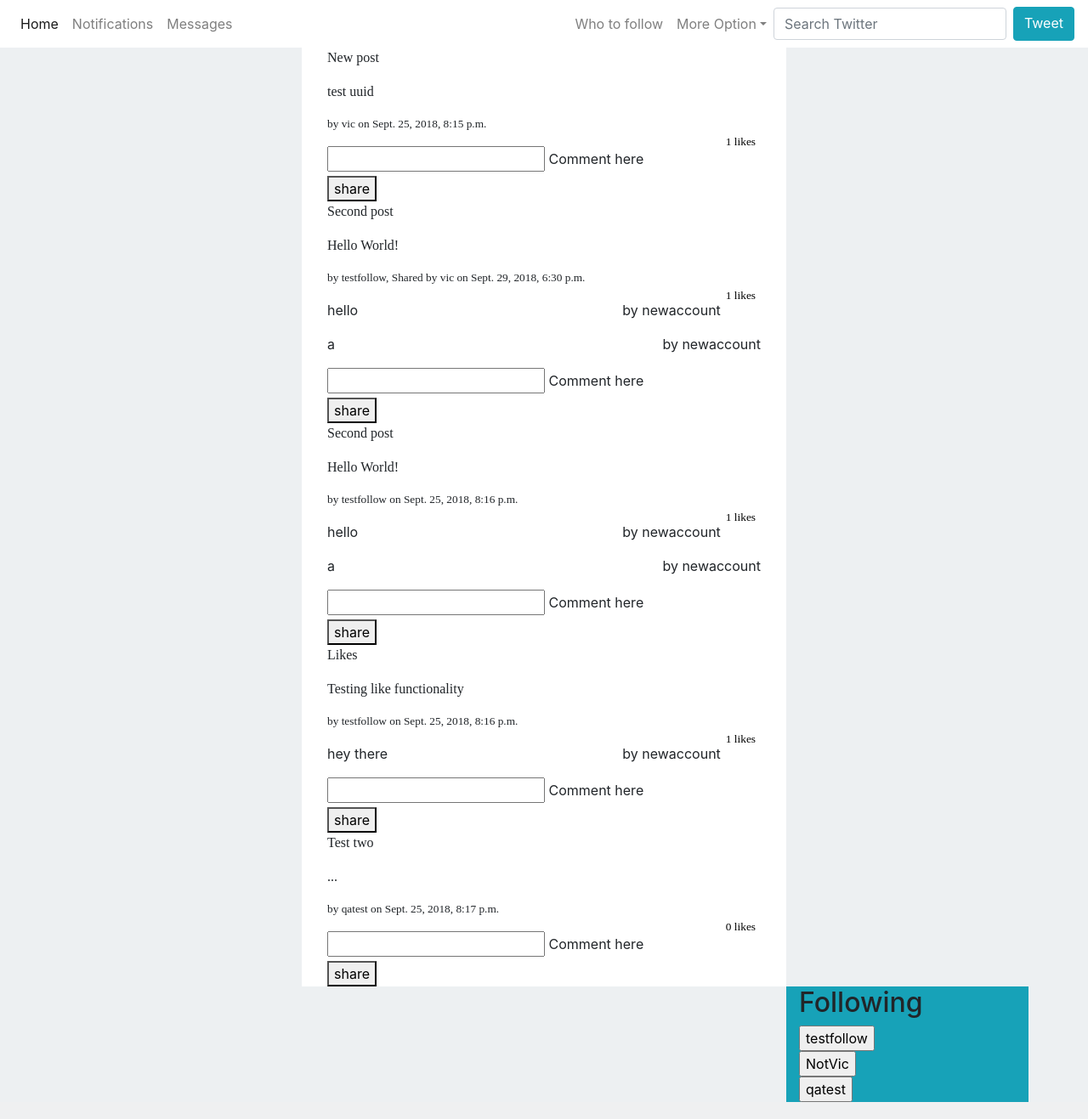
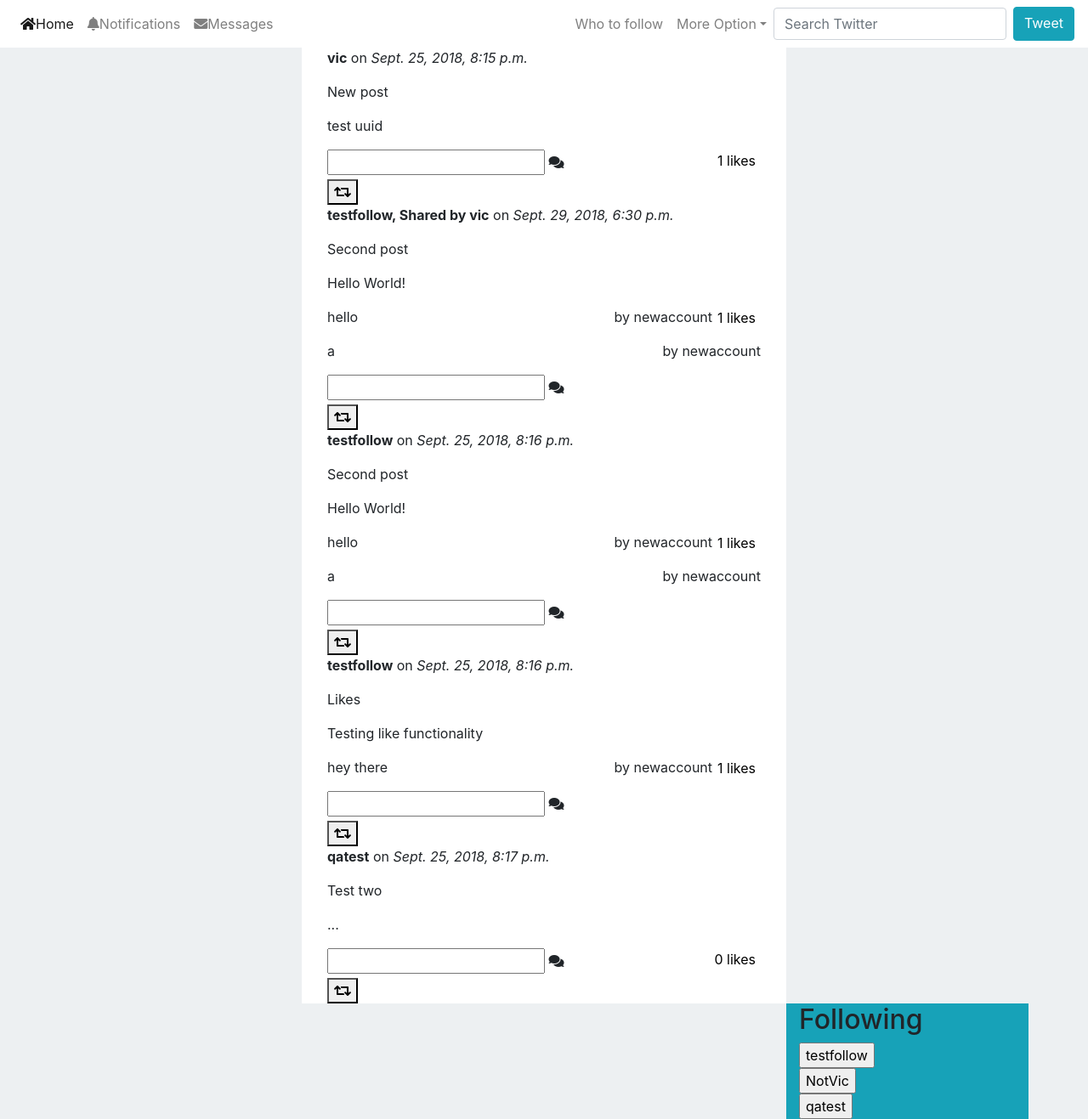
Before and after one commit to DataLabPSU/Social-Network-Analysis, a Django app: page / in a window 1280 px wide. Shown: the whole page at 85% size. Run offline with Django 3.2, Linux system fonts and the light colour scheme; a user stored in the database is signed in; data comes from the database, SQL or seed files in the repository; some libraries are stand-ins or nearby versions.

Commit message:
added new css
added icons on navbar and homepage

```diff
--- a/twitterclone/templates/twitterclone/base_generic.html
+++ b/twitterclone/templates/twitterclone/base_generic.html
@@ -6,6 +6,7 @@
     	<meta name="viewport" content="width=device-width, initial-scale=1, shrink-to-fit=no">
 
     	<!-- Bootstrap CSS -->
+        <link rel="stylesheet" href="https://use.fontawesome.com/releases/v5.3.1/css/all.css" integrity="sha384-mzrmE5qonljUremFsqc01SB46JvROS7bZs3IO2EmfFsd15uHvIt+Y8vEf7N7fWAU" crossorigin="anonymous">
     	<link rel="stylesheet" href="https://maxcdn.bootstrapcdn.com/bootstrap/4.0.0/css/bootstrap.min.css" integrity="sha384-Gn5384xqQ1aoWXA+058RXPxPg6fy4IWvTNh0E263XmFcJlSAwiGgFAW/dAiS6JXm" crossorigin="anonymous">
          <link href="custom.css" rel="stylesheet">
 		{% block title %} <title> Temporary placeholder </title> {% endblock %}
--- a/twitterclone/templates/twitterclone/home.html
+++ b/twitterclone/templates/twitterclone/home.html
@@ -6,13 +6,13 @@
 	<div class="navbar-collapse collapse justify-content-between">
     	<ul class="navbar-nav mr-auto">
     			<li class="nav-item active">
-    				<a class="nav-link" href="#">Home</a>
+    				<a class="nav-link" href="#"><i class="fas fa-home"></i>Home</a>
     			</li>
     			<li>
-    				<a class="nav-link" href="#">Notifications</a>
+    				<a class="nav-link" href="#"><i class="fas fa-bell"></i>Notifications</a>
     			</li>
     			<li>
-    				<a class="nav-link" href="#">Messages</a>
+    				<a class="nav-link" href="#"><i class="fas fa-envelope"></i>Messages</a>
     			</li>
     	</ul>
     	<ul class="navbar-nav">
@@ -43,14 +43,16 @@
  		<div class="col-6 col-sm-6" style='background-color:#fff;'>
 			<div class='container'>
 			{% for eachpost in posts %}
-			<p style='font-family:Notable,sans-seriff;'> {{eachpost.title}} </p>
-			<p style='font-family:Raleway,sans-seriff;'> {{eachpost.text}}</p>
-			<blockquote style='font-family:Taviraj,seriff;font-size:smaller;'> by {{eachpost.author}} on {{eachpost.created_date}}
+
+			<p><strong>{{eachpost.author}}</strong> on <em>{{eachpost.created_date}}</em></p>
+			<p> {{eachpost.title}} </p>
+			<p> {{eachpost.text}}</p>
+
 			<form action='' method='post'>
 			{%csrf_token%}
 			<button type='submit' name ='unique' value={{eachpost.id}}  style='float:right;margin:0;background:none;border:none;'>{{eachpost.likes}} likes
 			</button>
-			</blockquote>
+
 			</form>
 			{% for comment in comments%}
 			{% if comment.post == eachpost%}
@@ -61,13 +63,13 @@
 			{%csrf_token%}
 			<div class='input-field'>
 				<input id={{eachpost.id}} type='text' name='placeholder'>
-				<label for={{eachpost.id}}> Comment here </label>
+				<label for={{eachpost.id}}> <i class="fas fa-comments"></i> </label>
 			</div>
 			<input type='submit'  name='submit' value={{eachpost.id}} style='position:absolute;left:-99999px'/>
 			</form>
 			<form action='' method='post'>
 				{%csrf_token%}
-				<button type='submit' name='share' value={{eachpost.id}}> share </button>
+				<button type='submit' name='share' value={{eachpost.id}}><i class="fas fa-retweet"></i></button>
 			</form>
 			{% endfor %}
 			</div>
```
